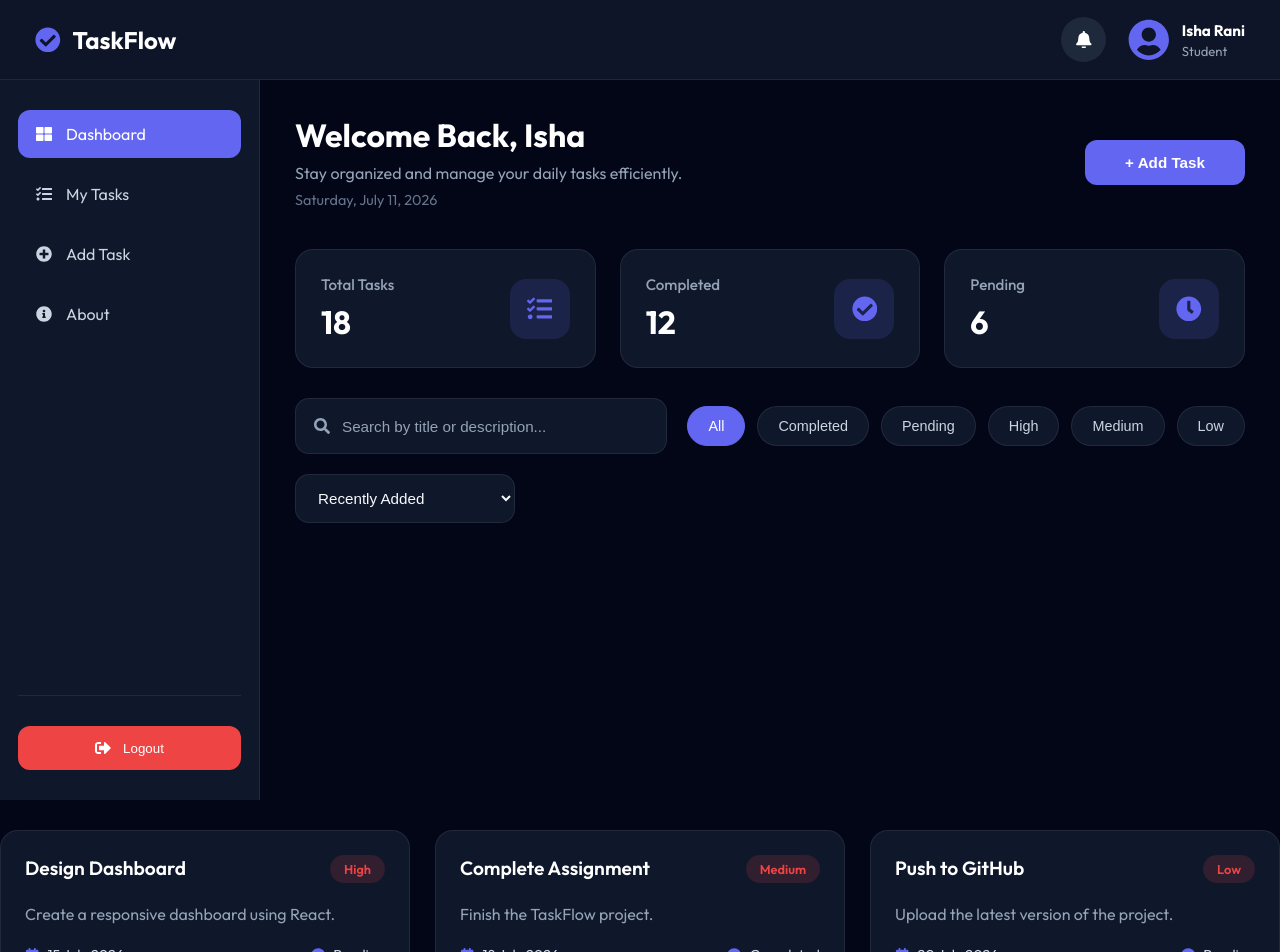
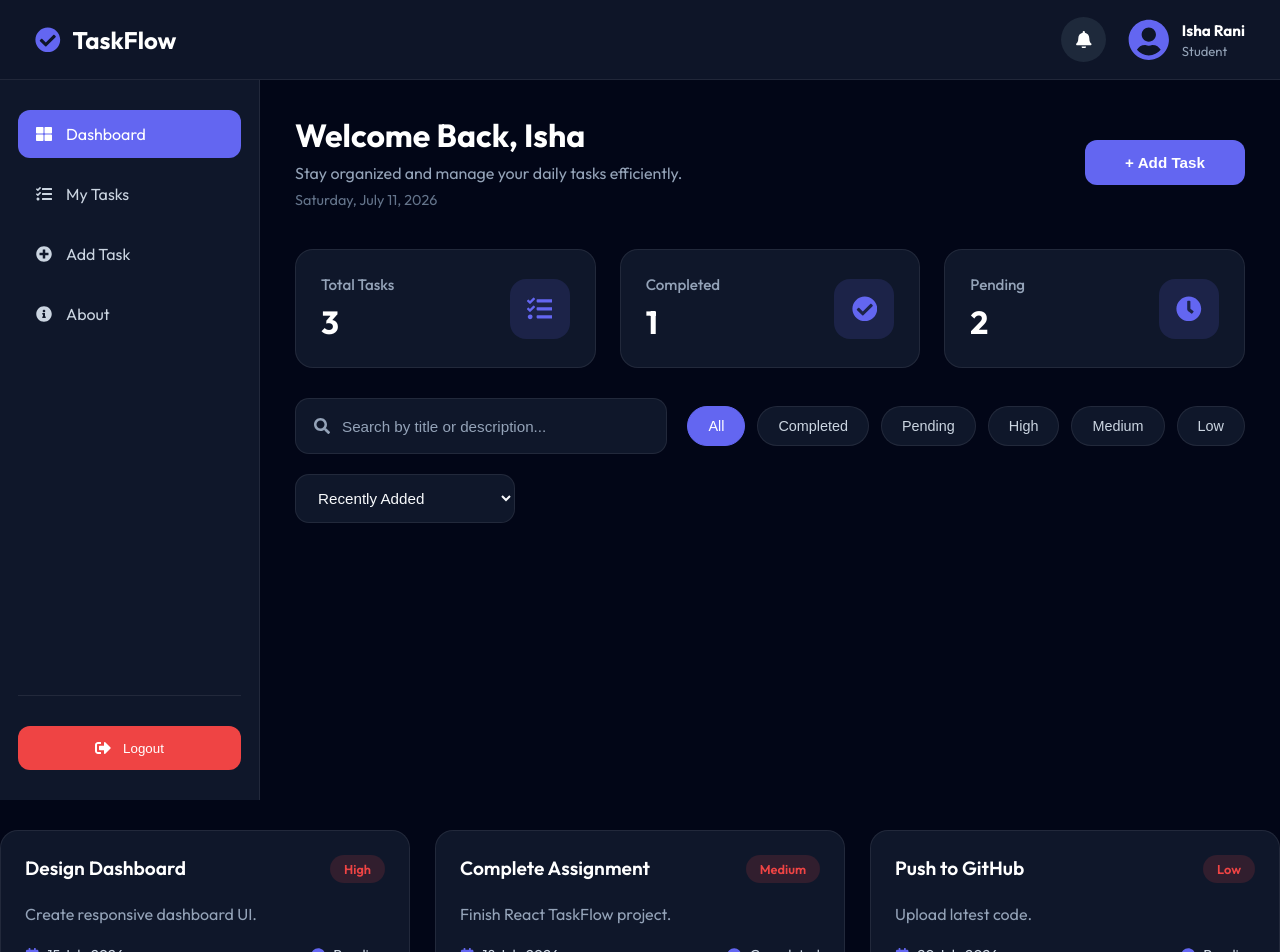
Before and after one commit to Isharani01/taskflow, a React (Vite) app: page /dashboard in a window 1280 px wide. Shown: the top 952 px of the page. Built offline with nearby package versions, Linux system fonts and the light colour scheme.

Commit message:
implemented showmodal state in dashboard

```diff
--- a/src/components/Dashboard/DashboardHeader/DashboardHeader.jsx
+++ b/src/components/Dashboard/DashboardHeader/DashboardHeader.jsx
@@ -1,7 +1,7 @@
 import styles from "./DashboardHeader.module.css";
 import Button from "../Button/Button";
 
-function DashboardHeader() {
+function DashboardHeader({ onAddTask }) {
   const today = new Date().toLocaleDateString("en-US", {
     weekday: "long",
     day: "numeric",
@@ -27,6 +27,7 @@ function DashboardHeader() {
       <Button
         text="+ Add Task"
         className={styles.addBtn}
+         onClick={onAddTask}
       />
 
     </div>
--- a/src/components/Dashboard/TaskList/TaskList.jsx
+++ b/src/components/Dashboard/TaskList/TaskList.jsx
@@ -1,35 +1,7 @@
 import styles from "./TaskList.module.css";
 import TaskCard from "../TaskCard/TaskCard";
 
-function TaskList() {
-
-  const tasks = [
-    {
-      id: 1,
-      title: "Design Dashboard",
-      description: "Create a responsive dashboard using React.",
-      dueDate: "15 July 2026",
-      priority: "High",
-      status: "Pending",
-    },
-    {
-      id: 2,
-      title: "Complete Assignment",
-      description: "Finish the TaskFlow project.",
-      dueDate: "18 July 2026",
-      priority: "Medium",
-      status: "Completed",
-    },
-    {
-      id: 3,
-      title: "Push to GitHub",
-      description: "Upload the latest version of the project.",
-      dueDate: "20 July 2026",
-      priority: "Low",
-      status: "Pending",
-    },
-  ];
-
+function TaskList({tasks}) {
   return (
     <div className={styles.taskList}>
       {tasks.map((task) => (
--- a/src/pages/Dashboard/Dashboard.jsx
+++ b/src/pages/Dashboard/Dashboard.jsx
@@ -7,13 +7,44 @@ import SearchBar from "../../components/Dashboard/SearchBar/SearchBar";
 import FilterBar from "../../components/Dashboard/FilterBar/FilterBar";
 import SortDropdown from "../../components/Dashboard/SortDropdown/SortDropdown";
 import TaskList from "../../components/Dashboard/TaskList/TaskList";
+import Modal from "../../components/Dashboard/Modal/Modal";
+import TaskForm from "../../components/Dashboard/TaskForm/TaskForm";
 import { useState } from "react";
+
 
 import { FaTasks } from "react-icons/fa";
 import { FaCheckCircle } from "react-icons/fa";
 import { FaClock } from "react-icons/fa";
 
 function Dashboard() {
+  const[tasks,setTasks]=useState([
+    {
+    id: 1,
+    title: "Design Dashboard",
+    description: "Create responsive dashboard UI.",
+    dueDate: "15 July 2026",
+    priority: "High",
+    status: "Pending",
+  },
+  {
+    id: 2,
+    title: "Complete Assignment",
+    description: "Finish React TaskFlow project.",
+    dueDate: "18 July 2026",
+    priority: "Medium",
+    status: "Completed",
+  },
+  {
+    id: 3,
+    title: "Push to GitHub",
+    description: "Upload latest code.",
+    dueDate: "20 July 2026",
+    priority: "Low",
+    status: "Pending",
+  },
+
+  ]);
+  const [showModal, setShowModal] = useState(false);
   return (
     <section className={styles.dashboard}>
 
@@ -24,25 +55,22 @@ function Dashboard() {
         <Sidebar />
 
         <main className={styles.mainContent}>
-          <DashboardHeader />
-          <div className={styles.stats}>
-
+          <DashboardHeader onAddTask={() => setShowModal(true)} />
+  <div className={styles.stats}>
   <StatCard
     icon={<FaTasks />}
     title="Total Tasks"
-    value="18"
+    value={tasks.length}
   />
-
   <StatCard
     icon={<FaCheckCircle />}
     title="Completed"
-    value="12"
+    value={tasks.filter(task=>task.status==="Completed").length}
   />
-
   <StatCard
     icon={<FaClock />}
     title="Pending"
-    value="6"
+    value={tasks.filter(task=>task.status==="Pending").length}
   />
 </div>
 <div className={styles.controls}>
@@ -57,7 +85,14 @@ function Dashboard() {
         </main>
 
       </div>
-      <TaskList />
+      <TaskList tasks={tasks} />
+      {
+  showModal && (
+    <Modal>
+      <TaskForm />
+    </Modal>
+  )
+}
 
     </section>
   );
```
